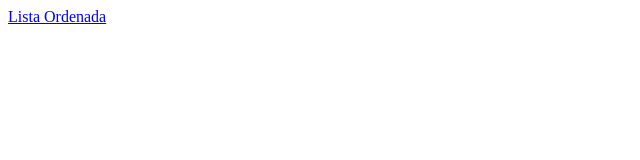
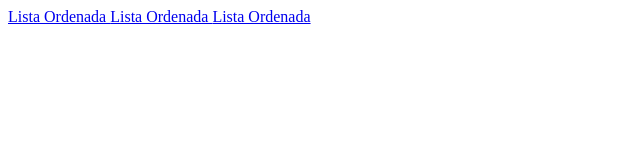
Before and after one commit to anacarolinabergarascomparim/ExercicioPW2022FATEC1DS, a plain HTML site: page exercicios/Menu/menu.html in a window 1280 px wide. Shown: the whole page, without its empty margins (0-640 px from the left). Drawn offline with Linux system fonts and the light colour scheme.

Commit message:
Update menu.html

```diff
--- a/exercicios/Menu/menu.html
+++ b/exercicios/Menu/menu.html
@@ -10,5 +10,11 @@
    <a href="../listaordenada.html" target="_parent">
    Lista Ordenada
    <a>
+   <a href="../listanaoordenada.html" target="_parent">
+   Lista Ordenada
+   <a>
+   <a href="../Exercicio1.html" target="_parent">
+   Lista Ordenada
+   <a>
 </body>
 </html>
```
